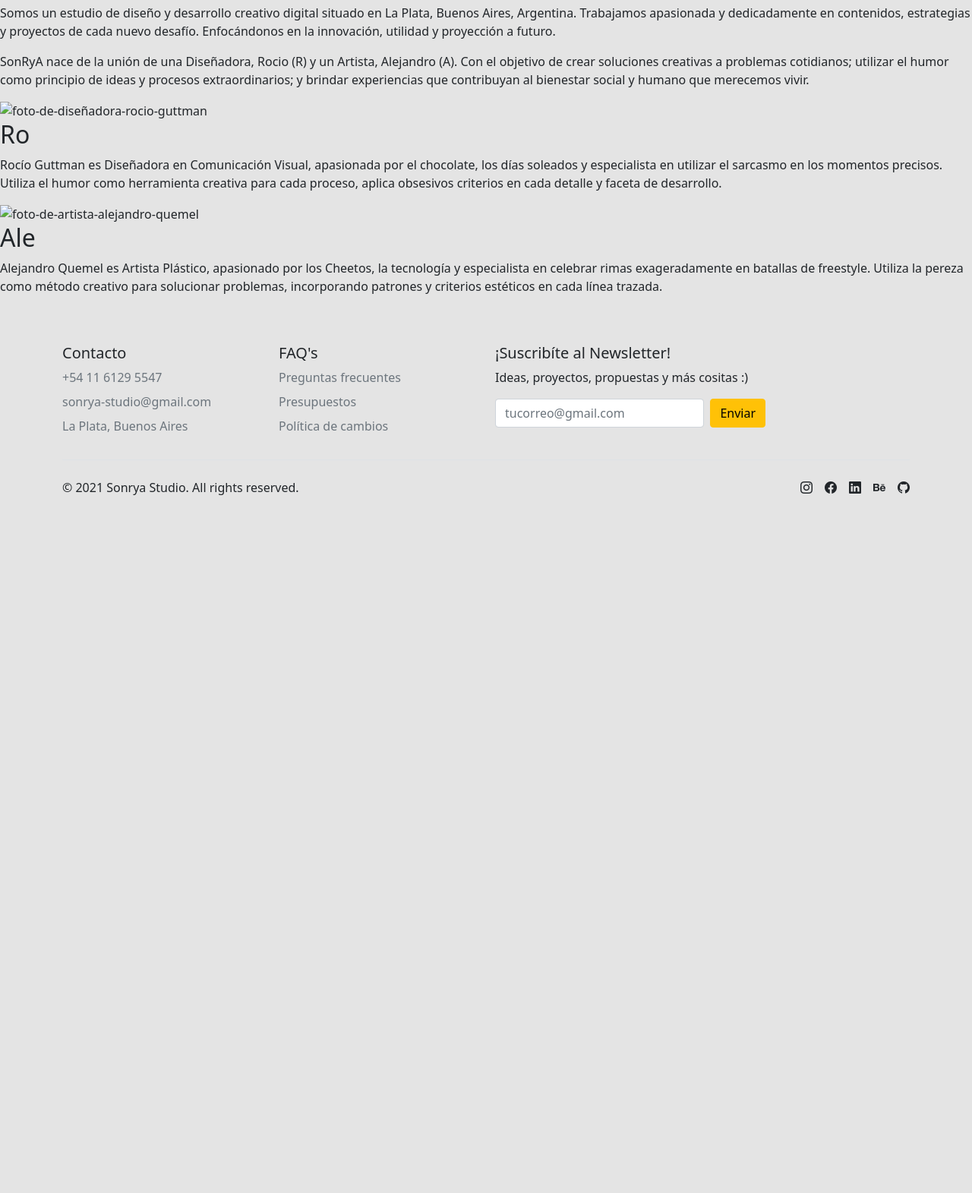
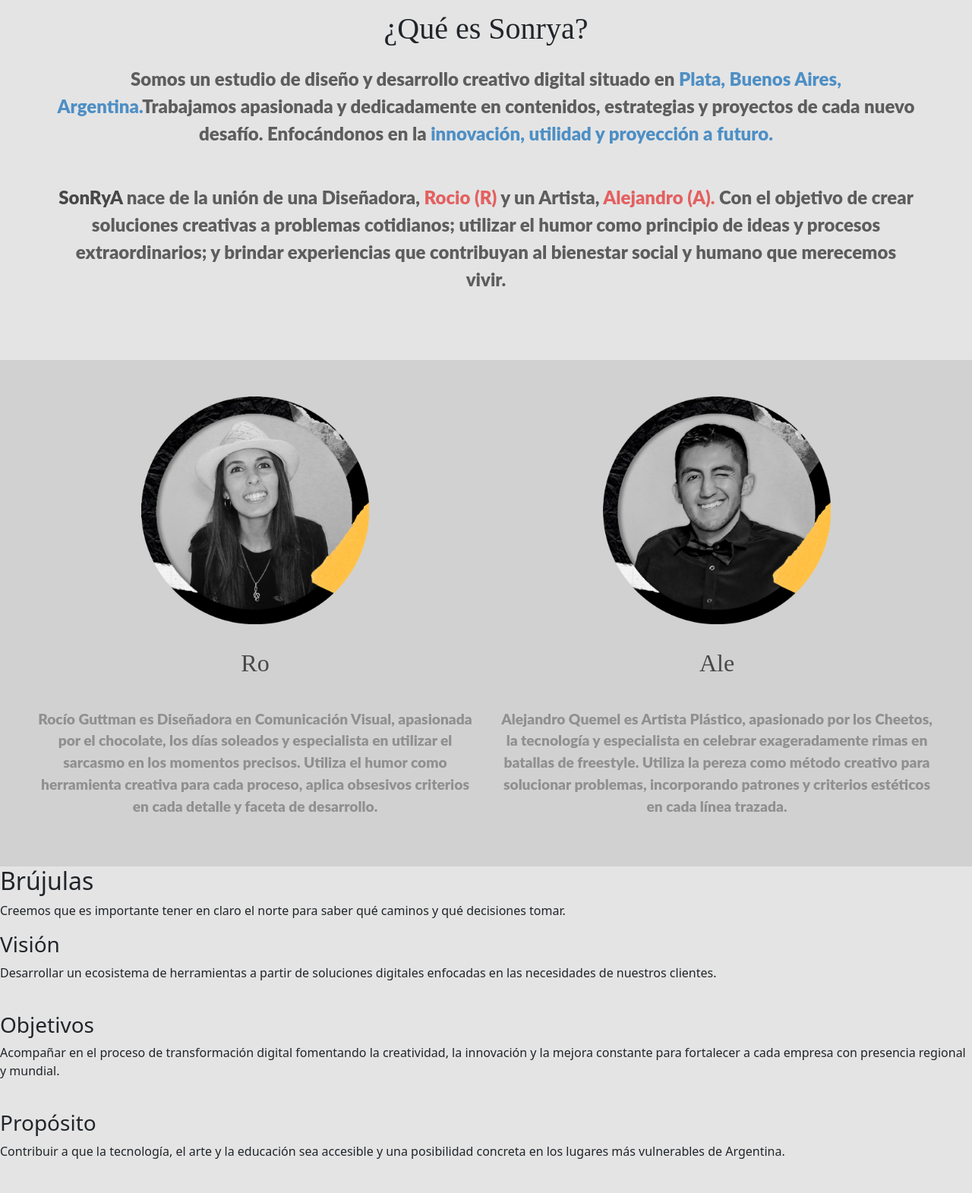
Before and after one commit to Ale-Quemel/Sonrya-Web, a website: page studio.html in a window 1280 px wide. Shown: the part 1029-2600 px from the top of the page at 76% size. Before the commit the page ends 1795 px from the top, so only its background shows below. Drawn offline with nearby package versions, Linux system fonts and the light colour scheme.

Commit message:
Desarrollo de Studio Page = contenido + style}

```diff
--- a/sass/_mixin-extend.scss
+++ b/sass/_mixin-extend.scss
@@ -28,3 +28,27 @@
     height: 300px;
     align-self: center;
 }
+
+/*MIXIN DE LA SECCIÓN "ALE Y RO" DE LA STUDIO PAGE */
+
+@mixin aleyro__grid__div {
+    display: grid;
+    justify-items: center;
+    grid-template-rows: 250px, 30px, 1fr;
+}
+
+@mixin aleyro__h {
+    font-family: "Bebas Neue";
+    font-size: 2rem;
+    color: #474747;
+    text-align: center;
+    align-self: center;
+    padding: 2rem;
+}
+
+@mixin aleyro__p {
+    font-family: "Lato Black";
+    font-size: 1.2rem;
+    color: $gray-light-color;
+    text-align: center;
+    }
--- a/sass/_studio-page.scss
+++ b/sass/_studio-page.scss
@@ -1,3 +1,4 @@
+
 /* PAGINA STUDIO  */
 main {
     margin-top: 130px;
@@ -18,16 +19,83 @@
     }
 
     &__img{
-        background: url(/images/foto-web-sonrya.png) center fixed;
+        background: url(/images/fondo-studio-page-2.png) center fixed;
         background-size: cover;
         height: 700px;
         width: 100%;
         margin-top: 0;
     }
 
-    .welcome__div__img img {
-        display: block;
-        justify-content: center;
+
+}
+
+.first__ctn {
+    &__div {
+        display: flex;
+        flex-direction: column;
+        flex-wrap: wrap;
+        text-align: center;
+        align-items: space-evenly;
+        padding: 3.5rem;
+    }
+
+    &__h {
+        font-family: $first-font;
+        font-size: 2.5em;
+    }
+
+    &__p {
+        font-family: $second-font;
+        font-size: 1.5em;
+        font-style:normal;
+        color: rgb(93, 93, 93);
+        padding: 1rem;
     }
 
 }
+
+.textGray {
+        color: $gray-dark-color
+    }
+
+.second__ctn__aleyro {
+    display: grid;
+    align-items: center;
+    grid-template-columns: 1fr 1fr;
+    grid-gap: 2rem;
+    padding: 3rem;
+    background-color: $bg-color-ctn-aleyro
+}
+
+.div__ro {
+    @include aleyro__grid__div;
+
+    &__img {
+        @include img__customers;
+    }
+
+    &__h {
+        @include aleyro__h;
+    }
+
+    &__p {
+        @include aleyro__p;
+    }
+}
+
+.div__ale {
+    @include aleyro__grid__div;
+
+    &__img {
+        @include img__customers;
+    }
+
+    &__h {
+        @include aleyro__h;
+    }
+
+    &__p {
+        @include aleyro__p;
+    }
+
+}
--- a/sass/_variables.scss
+++ b/sass/_variables.scss
@@ -13,8 +13,14 @@
 $magent-color: #ff46a2;
 $sky-color: #4d8fc5;
 $red-color: #e46060;
+$yellow-color:#fa9f42;
 
 $gray-color: #5d5d5d;
 $gray-2-color: #6d6d6d;
 $gray-dark-color: #474747;
 $gray-light-color: #909090;
+
+/* FONDOs */
+
+$bg-color-body:rgb(228, 228, 228);
+$bg-color-ctn-aleyro: rgb(209, 209, 209);
--- a/studio.html
+++ b/studio.html
@@ -44,35 +44,68 @@
         <section class="first__ctn">
             <div class="first__ctn__div">
                 <h2 class="first__ctn__h">¿Qué es Sonrya?</h2>
-                <p class="first__ctn__p__one">
-                    Somos un estudio de diseño y desarrollo creativo digital situado en La Plata, Buenos Aires, Argentina. Trabajamos apasionada y dedicadamente en contenidos, estrategias y proyectos de cada nuevo desafío. Enfocándonos en la innovación, utilidad y proyección a futuro.
+                <p class="first__ctn__p">
+                    Somos un estudio de diseño y desarrollo creativo digital situado en <span class="textCian">Plata, Buenos Aires, Argentina.</span>Trabajamos apasionada y dedicadamente en contenidos, estrategias y proyectos de cada nuevo desafío. Enfocándonos en la <span class="textCian">innovación, utilidad y proyección a futuro.</span>
                 </p>
-                <p class="first__ctn__p__two">
-                    SonRyA nace de la unión de una Diseñadora, Rocio (R) y un Artista, Alejandro (A). Con el objetivo de crear soluciones creativas a problemas cotidianos; utilizar el humor como principio de ideas y procesos extraordinarios; y brindar experiencias que contribuyan al bienestar social y humano que merecemos vivir.
+                <p class="first__ctn__p">
+                    <span class="textGray">SonRyA</span> nace de la unión de una Diseñadora, <span class="textMagent">Rocio (R)</span> y un Artista, <span class="textMagent">Alejandro (A).</span> Con el objetivo de crear soluciones creativas a problemas cotidianos; utilizar el humor como principio de ideas y procesos extraordinarios; y brindar experiencias que contribuyan al bienestar social y humano que merecemos vivir.
                 </p>
             </div>
         </section>
+
         <section>
             <article class="second__ctn__aleyro">
                 <div class="div__ro">
-                    <img class="div__ro__img" src="" alt="foto-de-diseñadora-rocio-guttman">
+                    <img class="div__ro__img" src="images/rocio-foto.png" alt="foto-de-diseñadora-rocio-guttman">
                     <h2 class="div__ro__h">Ro</h2>
                     <p class="div__ro__p">
                         Rocío Guttman es Diseñadora en Comunicación Visual, apasionada por el chocolate, los días soleados y especialista en utilizar el sarcasmo en los momentos precisos. Utiliza el humor como herramienta creativa para cada proceso, aplica obsesivos criterios en cada detalle y faceta de desarrollo.
                     </p>
                 </div>
                 <div class="div__ale">
-                    <img class="div__ale__img" src="" alt="foto-de-artista-alejandro-quemel">
+                    <img class="div__ale__img" src="images/ale-foto.png" alt="foto-de-artista-alejandro-quemel">
                     <h2 class="div__ale__h">Ale</h3>
                     <p class="div__ale__p">
-                        Alejandro Quemel es Artista Plástico, apasionado por los Cheetos, la tecnología y especialista en celebrar rimas exageradamente en batallas de freestyle. Utiliza la pereza como método creativo para solucionar problemas, incorporando patrones y criterios estéticos en cada línea trazada.
+                        Alejandro Quemel es Artista Plástico, apasionado por los Cheetos, la tecnología y especialista en celebrar exageradamente rimas en batallas de freestyle. Utiliza la pereza como método creativo para solucionar problemas, incorporando patrones y criterios estéticos en cada línea trazada.
                     </p>
                 </div>
             </article>
         </section>
-        <section>
+            <div class="brujula__div">
+                <h2 class="brujula__div__h">Brújulas</h2>
+                <p class="brujula__div__p">Creemos que es importante tener en claro el norte para saber qué caminos y qué decisiones tomar.</p>
+            </div>
 
-        </section>
+            <article class="third__ctn">
+                <div class="third__ctn__vision">
+                    <h3 class="third__ctn__h">Visión</h3>
+                    <p class="third__ctn__p">Desarrollar un ecosistema de herramientas a partir de soluciones digitales enfocadas en las necesidades de nuestros clientes.</p>
+                </div>
+                <div class="third__ctn__vision__img">
+                    <img src="" alt="">
+                </div>
+            </article>
+
+            <article>
+                <div class="third__ctn__obj">
+                    <h3 class="third__ctn__h">Objetivos</h3>
+                    <p class="third__ctn__p">Acompañar en el proceso de transformación digital fomentando la creatividad, la innovación y la mejora constante para fortalecer a cada empresa con presencia regional y mundial.</p>
+                </div>
+                <div class="third__ctn__obj__img">
+                    <img src="" alt="">
+                </div>
+            </article>
+
+            <article>
+                <div class="third__ctn__prp">
+                    <h3 class="third__ctn__h">Propósito</h3>
+                    <p class="third__ctn__p">Contribuir a que la tecnología, el arte y la educación sea accesible y una posibilidad concreta en los lugares más vulnerables de Argentina.</p>
+                </div>
+                <div class="third__ctn__prp__img">
+                    <img src="" alt="">
+                </div>
+            </article>
+
     </main>
 
     <!--FOOTER CON BOOTSTRAP-->
```
Also changed, not shown: css/main.css, images/ale-foto.png (added), images/fondo-studio-page-2.png (added), images/fondo-studio-page.png (added), images/rocio-foto.png (added).
